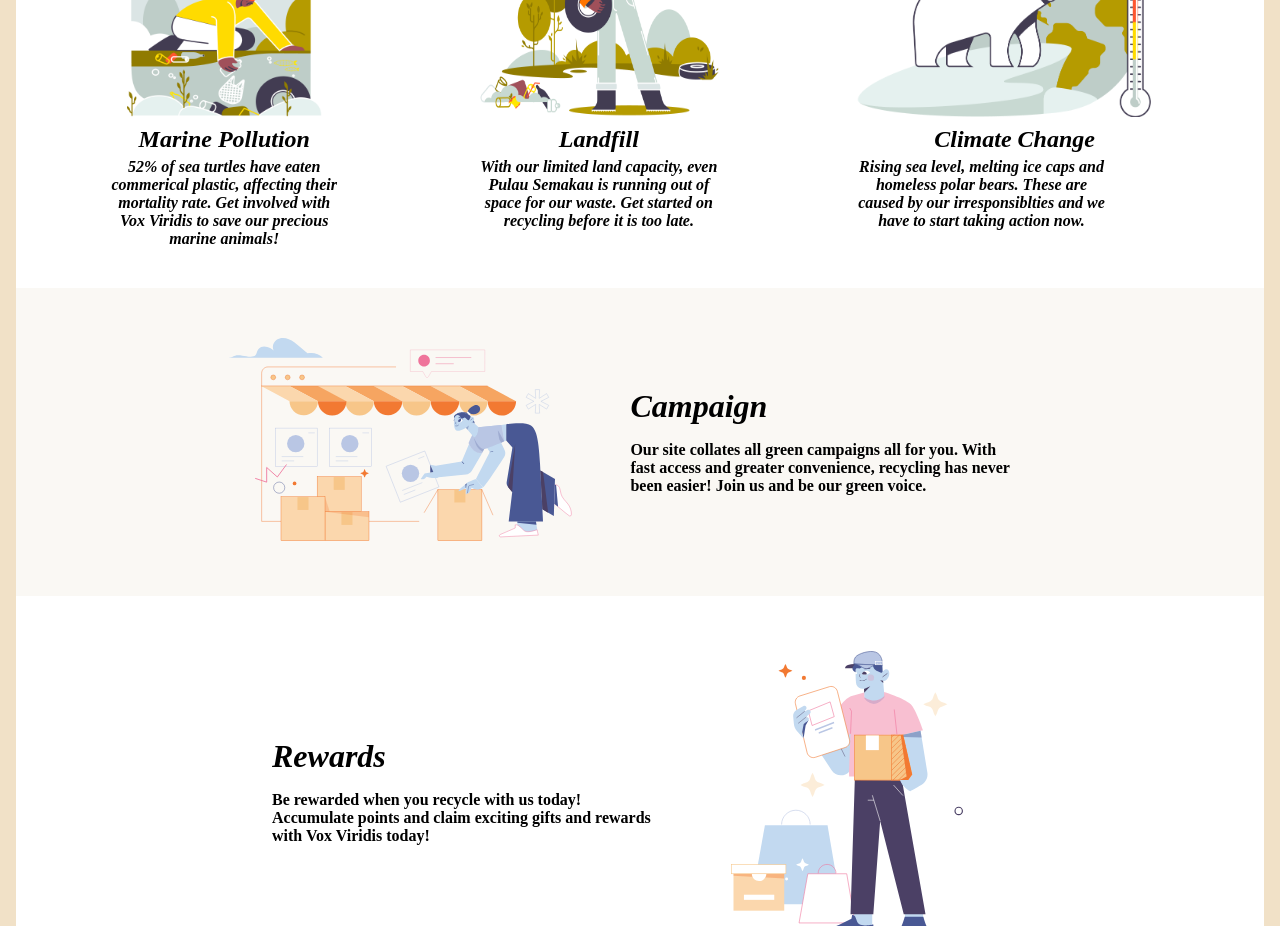
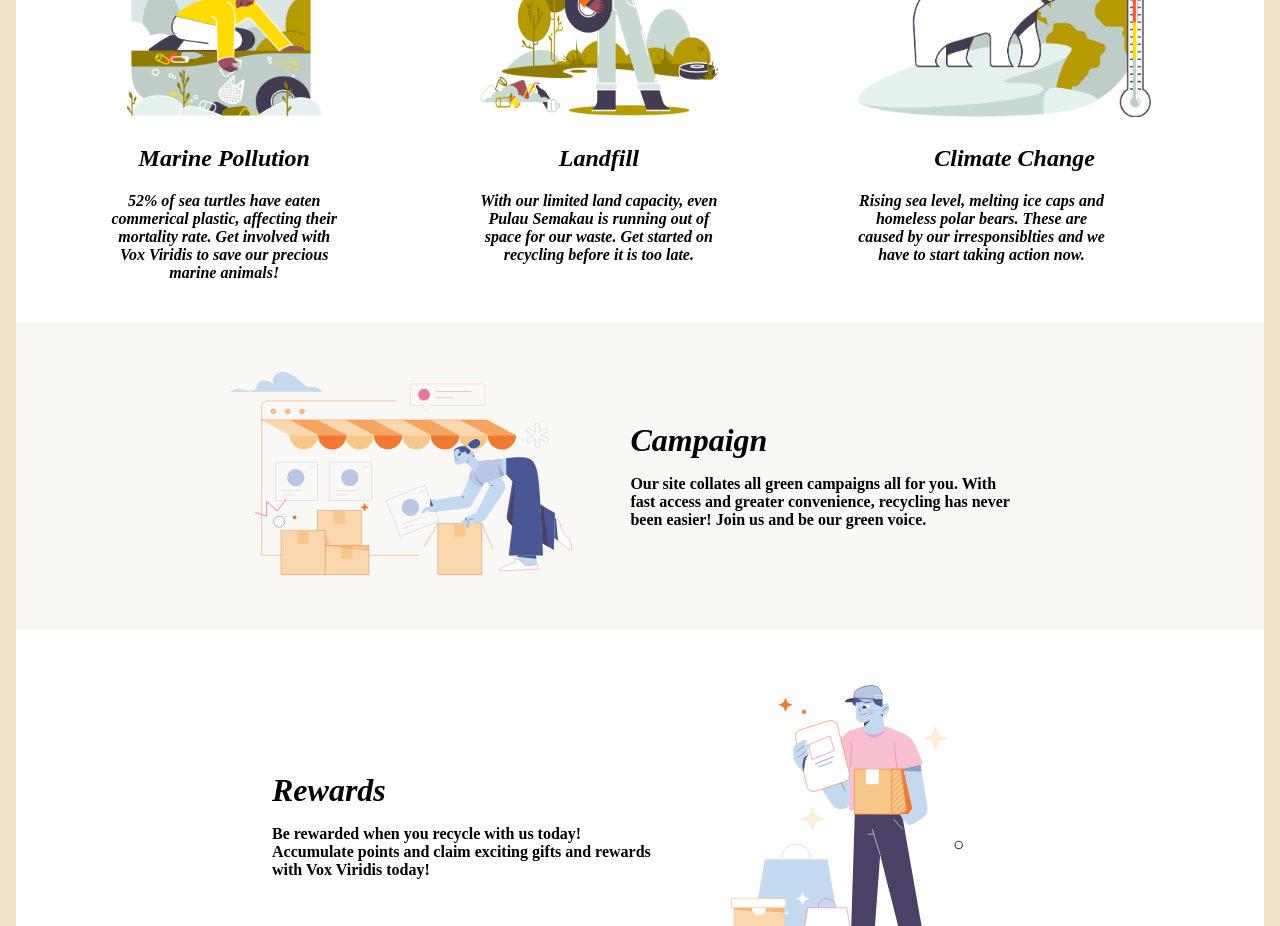
Before and after one commit to cs203t5/cs203t5-frontend, a Next.js app in the folder vox-viridis/: page / in a window 1280 px wide. Shown: the part 880-1806 px from the top of the page. Built offline with nearby package versions, Linux system fonts and the light colour scheme; a web font is replaced by a local one.

Commit message:
fixed formtting of homepage page

```diff
--- a/vox-viridis/pages/Home/HomepageIntro.js
+++ b/vox-viridis/pages/Home/HomepageIntro.js
@@ -9,7 +9,7 @@ const HomepageIntro = () => {
                     src="../../home/marine.png"
                     FFFFFF
                 ></img>
-                <div style={{ fontSize: "1.5em", margin: "5px" }}>
+                <div style={{ fontSize: "1.5em", marginTop: "3vh" }}>
                     Marine Pollution
                 </div>
                 <div className={styles.marineWriteup}>
@@ -24,7 +24,9 @@ const HomepageIntro = () => {
                     src="../../home/landfill.png"
                     FFFFFF
                 ></img>
-                <div style={{ fontSize: "1.5em", margin: "5px" }}>Landfill</div>
+                <div style={{ fontSize: "1.5em", marginTop: "3vh" }}>
+                    Landfill
+                </div>
                 <div className={styles.landfillWriteup}>
                     With our limited land capacity, even Pulau Semakau is
                     running out of space for our waste. Get started on recycling
@@ -37,7 +39,7 @@ const HomepageIntro = () => {
                     src="../../home/climatechange.png"
                     FFFFFF
                 ></img>
-                <div style={{ fontSize: "1.5em", margin: "5px" }}>
+                <div style={{ fontSize: "1.5em", marginTop: "3vh" }}>
                     Climate Change
                 </div>
                 <div className={styles.climateWriteup}>
--- a/vox-viridis/pages/Home/HomepageIntro.module.css
+++ b/vox-viridis/pages/Home/HomepageIntro.module.css
@@ -22,6 +22,7 @@
 }
 .marineWriteup {
     width: 30vh;
+    margin-top: 2.5vh;
 }
 
 .climatechangeContainer {
@@ -31,6 +32,7 @@
 }
 
 .climateWriteup {
+    margin-top: 2.5vh;
     width: 20vw;
 }
 
@@ -41,5 +43,6 @@
     width: 30vh;
 }
 .landfillWriteup {
+    margin-top: 2.5vh;
     width: 20vw;
 }
```
